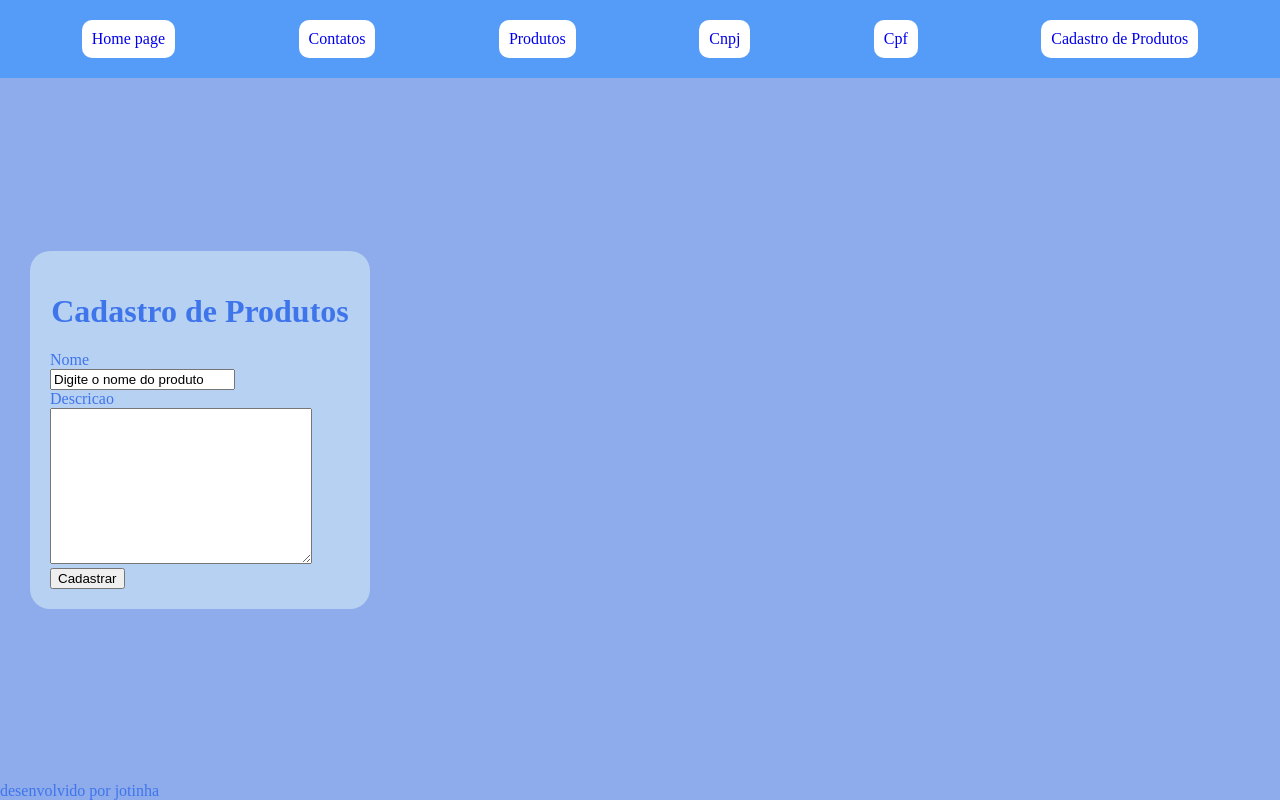
After one commit to jpfelixx/projeto_lp3, a Flask app: page /produtos/cadastro in a window 1280 px wide. The commit adds this page. Run offline with Flask 3, Linux system fonts and the light colour scheme.

Commit message:
formulario

```diff
--- a/projeto_lp3/app.py
+++ b/projeto_lp3/app.py
@@ -1,4 +1,4 @@
-from flask import Flask , render_template
+from flask import Flask , render_template, request
 #é a classe do Flask do módulo flasK
 #a1 = Aluno() --> não precisa de "new"
 from validate_docbr import CPF, CNPJ
@@ -22,12 +22,12 @@ def termosdeuso():
 def contatoss():
     return render_template("contato.html")
 
-
+lista_produtos =[
+        {"nome":"Espresso","descricao": "That's that me espresso "},
+    ]
 @app.route("/produtos")
 def prod():
-    lista_produtos =[
-        {"nome":"Espresso","descricao": "That's that me espresso "},
-    ]
+
     return render_template("produtos.html", newsongs = lista_produtos)
 
 
@@ -45,7 +45,6 @@ def cpfgerar():
 def CNPJ():
      cnpjuser = cnpj.generate(True)
      return  render_template("cnpj.html", cnpj = cnpjuser)
-
 @app.route("/como-utilizar")
 def comoutilizar():
     return render_template("comoutilizar.html")
@@ -60,7 +59,20 @@ def contatos():
 
 @app.route("/produto")
 def produtos():
-    return render_template("produtos2.html")
+    return render_template("produtos.html")
+
+@app.route("/produtos/cadastro")
+def cadastro_produto():
+    return render_template("cadastro_produto.html")
+
+@app.route("/produtos", methods = ['POST'])
+def salvar_produto():
+    nome = request.form['nome']
+    descricao = request.form['descricao']
+    produto = {"nome": nome, "descricao": descricao}
+    lista_produtos.append(produto)
+    return render_template ("produtos.html", newsongs = lista_produtos)
+
 
 app.run()
 
@@ -71,3 +83,6 @@ app.run()
 #função: Função python com retorno(string,int,outros)
 #gerar-cpf
 #servicos
+
+
+#https://color.adobe.com/pt/create/color-wheel
--- a/static/styles.css
+++ b/static/styles.css
@@ -1,11 +1,70 @@
-img{
-    width: 200px;
+:root {
+    --azul: #3FACEB;
+    --azul-arroxeado:#6465EB;
+    --azul-medio: #3F75EB;
+    --ciano: #3FE2EB;
+    --roxo: #773FEB;
+    --azul-claro: #8EABEB;
 }
-body{
-    margin: 0px;
+
+label, input, button{
+    display: block;
 
 }
-*{
-    background-color:rgb(255, 190, 290);
+button{
+    transition: 1s;
+}
+
+button:hover{
+    transform: rotate(360deg);
+}
+
+body{
+    display: flex;
+    flex-direction: column;
+    justify-content: space-between;
+}
+
+html, body{
+    margin: 0px;
+    margin: 0px;
+    padding: 0px;
+    height: 100%;
+    width: 100%;
+    color: var(--azul-medio);
+    background-color: var(--azul-claro);
+}
+a{
+    text-decoration: none;
+    background-color: white;
+    padding: 10px;
+    border-radius: 10px;
+}
+a:hover{
+    box-shadow: 10px 10px 25px rgba(0, 0, 0, 0.3);
+}
+.container {
+    display: flex;
+    flex-direction: row;
+    justify-content: space-around;
+    background-color: rgb(85, 156, 248);
+    padding: 20px;
+}
+
+.main{
+
+  width: 300px;
+    margin: 30px;
+    padding: 20px;
+    background-color: rgb(183, 209, 243);
+    border-radius: 20px;
 
 }
+
+.main > h1{
+    text-align: center;
+}
+.main > form > button{
+
+
+}
--- a/templates/base.html
+++ b/templates/base.html
@@ -6,24 +6,23 @@
     <meta name="viewport" content="width=device-width, initial-scale=1.0">
     <link rel="stylesheet" href="{{ url_for('static', filename='styles.css') }}">
     <title>{% block title %}{% endblock %}</title>
+
 </head>
 <body>
 
-    <div> Sabrina Carpenter</div>
-    <nav>
+    <nav class="container">
         <a href="/">Home page</a>
         <a href="/contato">Contatos</a>
         <a href="/produtos">Produtos</a>
         <a href="/gerar-cnpj">Cnpj</a>
         <a href="/gerar-cpf">Cpf</a>
+        <a href="/produtos/cadastro">Cadastro de Produtos</a>
     </nav>
 
     {% block content %}
 
     {% endblock %}
 
-
-
     <footer>desenvolvido por jotinha</footer>
 </body>
 </html>
--- a/templates/base3.html
+++ b/templates/base3.html
@@ -15,6 +15,7 @@
         <a href="/home">Home</a>
         <a href="/contatos">Contato</a>
         <a href="/produto">Produtos</a>
+
     </nav>
 
     <main class="everything">
@@ -27,6 +28,7 @@
             <a href="/">Termos de Uso</a>
             <a href="/politica-privacidade">Politica de Privacidade</a>
             <a href="/como-utilizar">Como Utilizar</a>
+            <a href="/produtos/cadastro">Cadastro de Produtos</a>
         </nav>
     </footer>
 
--- /dev/null
+++ b/templates/cadastro_produto.html
@@ -0,0 +1,19 @@
+
+{% extends "base.html" %}
+{% block title %}Cadastro de Produtos{% endblock %}
+{% block content %}
+<div class="main">
+<h1>Cadastro de Produtos</h1>
+
+    <form action="/produtos" method="post" class="formulario">
+        <label for="nome">Nome</label>
+        <input type="text" name="nome" id="nome" value="Digite o nome do produto">
+        <label for="descricao">Descricao</label>
+        <textarea name="descricao" id="descricao" cols="30" rows="10"  ></textarea>
+
+     <button  type="submit"> Cadastrar</button>
+    </form>
+
+</div>
+
+{% endblock %}
--- a/templates/contatos2.html
+++ b/templates/contatos2.html
@@ -1,6 +1,6 @@
 {% extends "base3.html" %}
 
-{% block title %}Home{% endblock %}
+{% block title %}Contatos{% endblock %}
 
 {% block content %}
 
```
